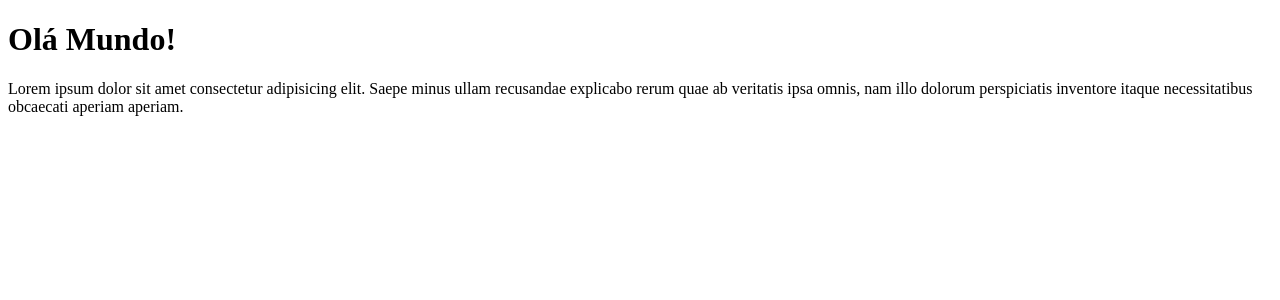
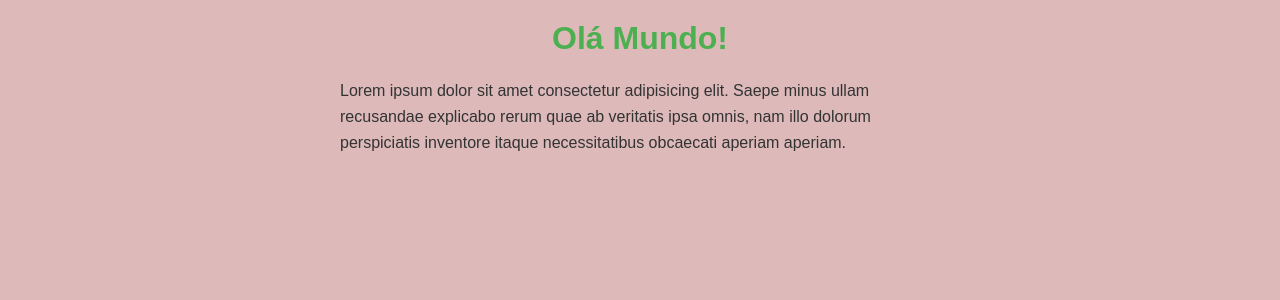
Before and after one commit to jtigik/REACT-Projs, a React (Vite) app in the folder Pomodoro/Pomodoro-Prototype/: page / in a window 1280 px wide. Shown: the top 300 px of the page. Built offline with nearby package versions, Linux system fonts and the light colour scheme.

Commit message:
4th commit: Refactoring Global CSS

```diff
--- a/Pomodoro/Pomodoro-Prototype/src/App.css
+++ /dev/null
@@ -1,18 +0,0 @@
-body {
-    font-family: Arial, sans-serif;
-    background-color: #e4e4e4;
-    margin: 0;
-    padding: 0;
-}
-
-h1 {
-    color: #333;
-    text-align: center;
-    margin-top: 20px;
-}
-p {
-    color: #666;
-    max-width: 600px;
-    margin: 20px auto;
-    line-height: 1.6;
-}
--- a/Pomodoro/Pomodoro-Prototype/src/App.tsx
+++ b/Pomodoro/Pomodoro-Prototype/src/App.tsx
@@ -13,6 +13,8 @@ para que o React possa diferenciá-lo de elementos HTML nativos.
 A esse padrão de nomenclatura, damos o nome de PascalCase. */
 
 import { Fragment } from "react/jsx-runtime";
+import "./styles/global.css";
+import "./styles/theme.css";
 
 export function App() {
     console.log("Renderizando o componente App");
--- a/Pomodoro/Pomodoro-Prototype/src/styles/global.css
+++ b/Pomodoro/Pomodoro-Prototype/src/styles/global.css
@@ -0,0 +1,18 @@
+body {
+    font-family: Arial, sans-serif;
+    background-color: var(--background-color);
+    margin: 0;
+    padding: 0;
+}
+
+h1 {
+    color: var(--primary-color);
+    text-align: center;
+    margin-top: 20px;
+}
+p {
+    color: var(--text-color);
+    max-width: 600px;
+    margin: 20px auto;
+    line-height: 1.6;
+}
--- a/Pomodoro/Pomodoro-Prototype/src/styles/theme.css
+++ b/Pomodoro/Pomodoro-Prototype/src/styles/theme.css
@@ -0,0 +1,7 @@
+:root {
+    --primary-color: #4caf50;
+    --secondary-color: #ff9800;
+    --background-color: #ddb9b9;
+    --text-color: #333;
+    --border-radius: 4px;
+}
```
